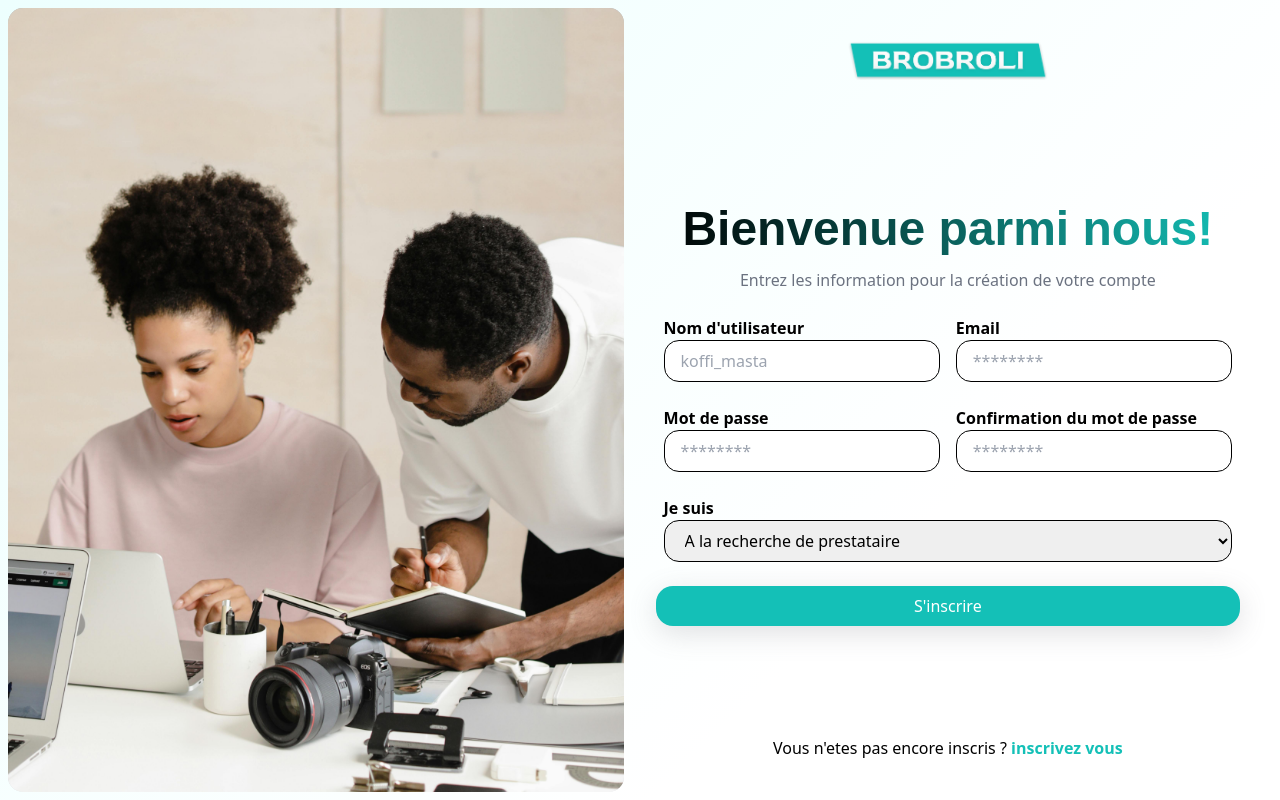
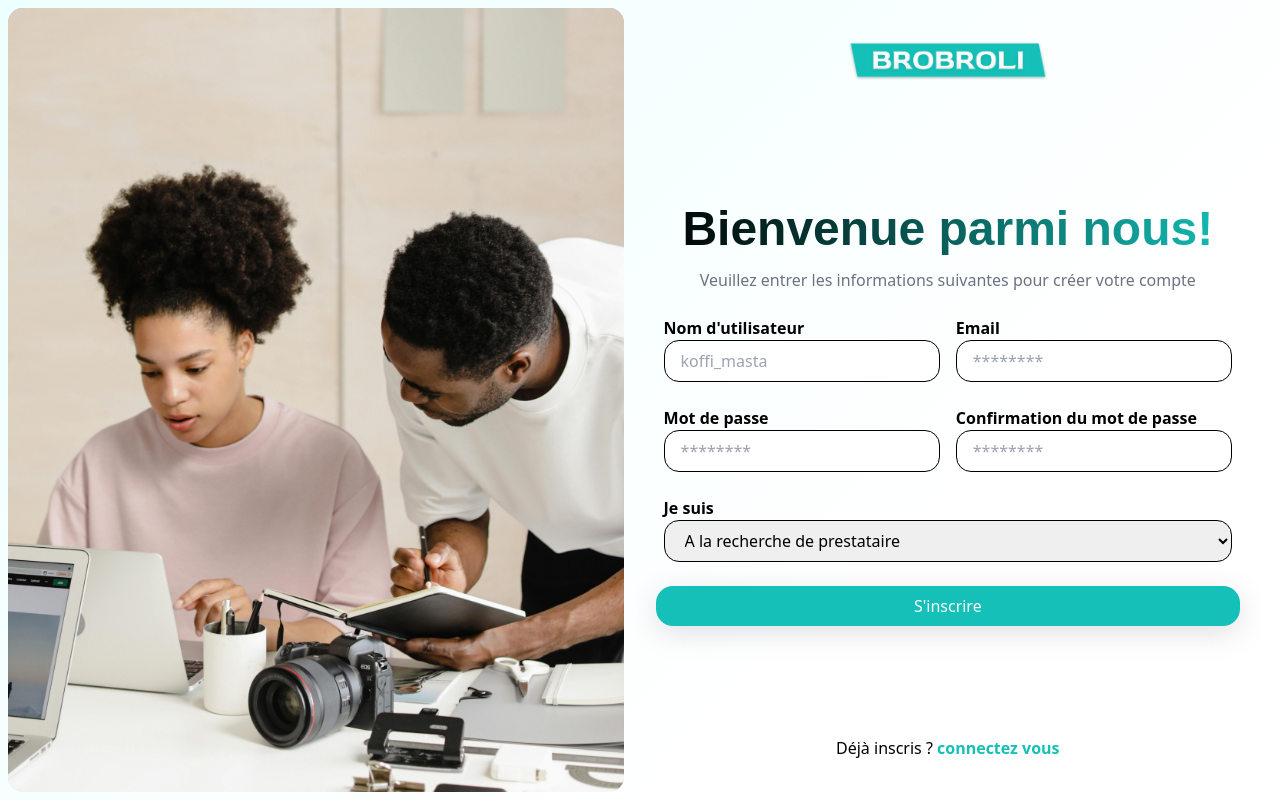
Before and after one commit to delmas007/brobroli_front, an Angular app: page /register in a window 1280 px wide. Built offline with nearby package versions, Linux system fonts and the light colour scheme.

Commit message:
modified:   src/app/auth/login/login.component.css 	modified:   src/app/auth/login/login.component.html 	modified:   src/app/auth/register/register.component.css 	modified:   src/app/auth/register/register.component.html

```diff
--- a/src/app/auth/login/login.component.css
+++ b/src/app/auth/login/login.component.css
@@ -8,15 +8,18 @@
 .login-main .left{
     width: 100%;
     box-shadow: rgba(50, 50, 93, 0.25) 0px 30px 60px -12px inset, rgba(0, 0, 0, 0.3) 0px 18px 36px -18px inset;
-    border-radius: 15px;}
+    border-radius: 15px;
+
+}
+
 .login-main .left img{
     width: 100%;
     height: 100%;
     object-fit: cover;
     border-radius: 15px;
-    transition: all 0.3s ease-in-out;
+}
 
-}
+
 .login-main .right{
     padding: 2rem;
     display: flex;
--- a/src/app/auth/login/login.component.html
+++ b/src/app/auth/login/login.component.html
@@ -1,12 +1,12 @@
 <main class="login-main">
-    <section class="left">
-        <img src="media/images/login.jpg" alt="">
+    <section  class="left">
+        <img loading="lazy"  src="media/images/login.jpg" alt="">
     </section>
     <section class="right">
         <div>
             <a routerLink="/" routerLinkActive="active" ariaCurrentWhenActive="page"><img class="logo"  src="media/images/Logo.png" alt=""></a>
         </div>
-        <div>
+        <div data-aos="zoom-in">
             <h1>Bon retour parmis nous !</h1>
             <p class="mb-6 text-center text-gray-500">Entrez votre nom utilisateur et votre mot de passe pour continuer</p>
             <form action="/dashboard" method="post">
--- a/src/app/auth/register/register.component.css
+++ b/src/app/auth/register/register.component.css
@@ -9,7 +9,9 @@
     width: 100%;
     box-shadow: rgba(50, 50, 93, 0.25) 0px 30px 60px -12px inset, rgba(0, 0, 0, 0.3) 0px 18px 36px -18px inset;
     border-radius: 15px;
+
 }
+
 .login-main .left img{
     width: 100%;
     height: 100%;
--- a/src/app/auth/register/register.component.html
+++ b/src/app/auth/register/register.component.html
@@ -1,14 +1,14 @@
 <main class="login-main">
     <section class="left">
-        <img src="media/images/login.jpg" alt="">
+        <img loading="lazy" src="media/images/login.jpg" alt="">
     </section>
     <section class="right">
         <div>
             <a routerLink="/" routerLinkActive="active" ariaCurrentWhenActive="page"><img class="logo"  src="media/images/Logo.png" alt=""></a>
         </div>
-        <div>
+        <div data-aos="zoom-in" class="middle">
             <h1>Bienvenue parmi nous!</h1>
-            <p class="mb-6 text-center text-gray-500">Entrez les information pour la création de votre compte</p>
+            <p class="mb-6 text-center text-gray-500">Veuillez entrer les informations suivantes pour créer votre compte</p>
             <form action="/dashboard" method="post">
                 <div class="form-row">
                     <div class="w-full px-2">
@@ -42,6 +42,6 @@
                 <button class="btn-link btn-submit" type="submit">S'inscrire</button>
             </form>
         </div>
-        <p class="register-text">Vous n'etes pas encore inscris ? <a routerLink="/login">inscrivez vous</a ></p>
+        <p class="register-text">Déjà inscris ? <a routerLink="/login">connectez vous</a ></p>
     </section>
 </main>
```
